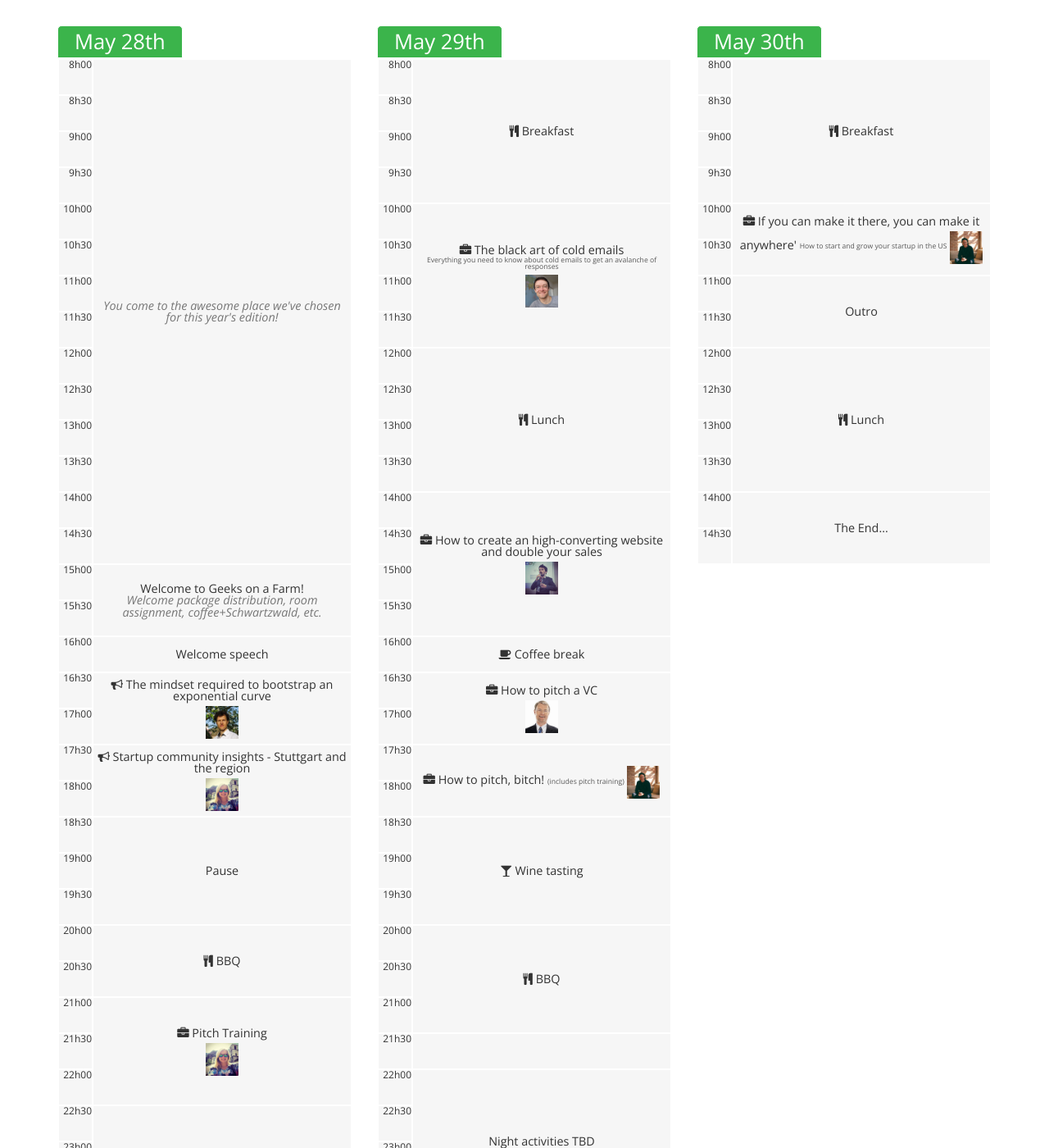
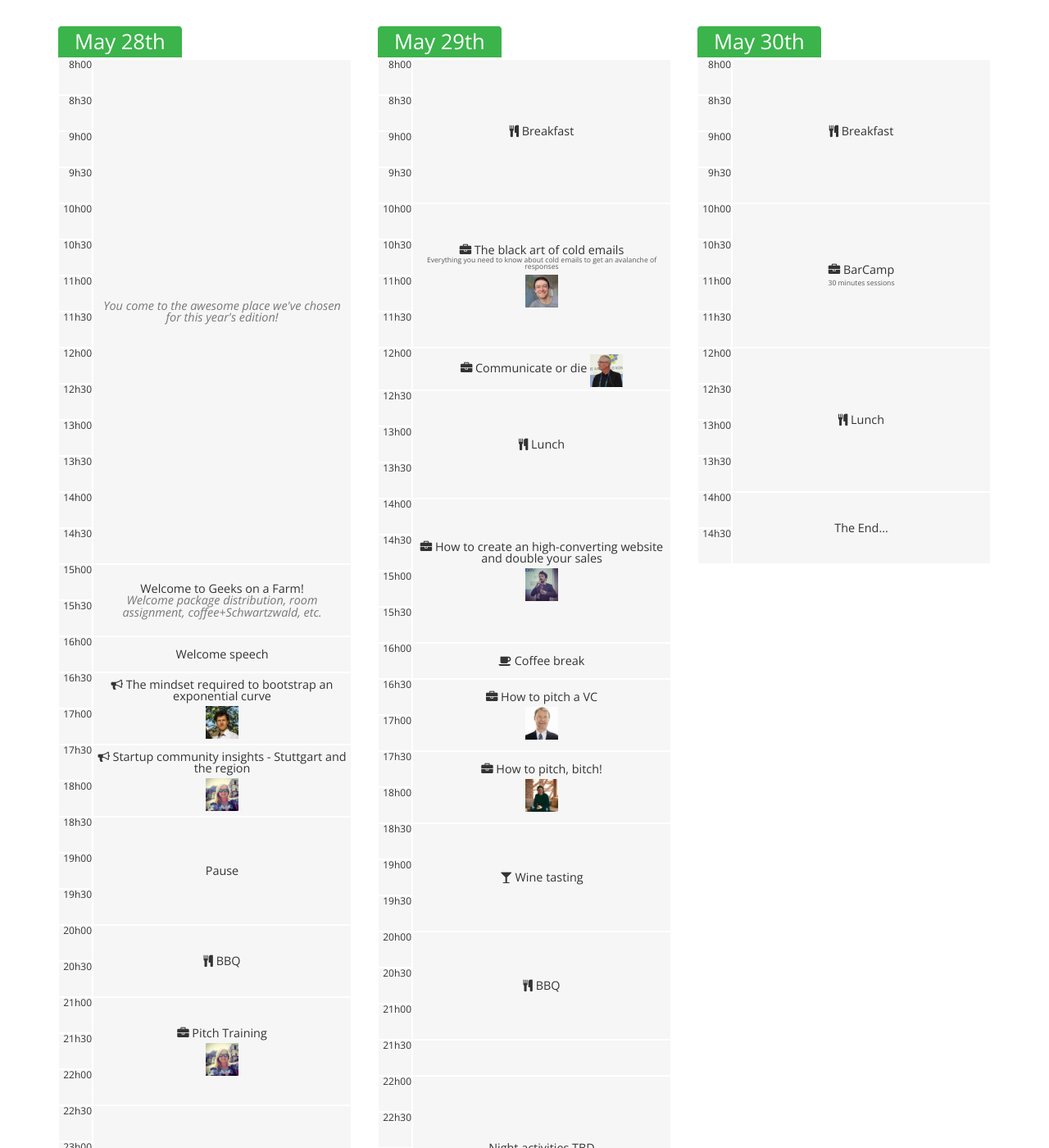
Before and after one commit to AlsaceDigitale/geeksonafarm_2015, a Jekyll site: the page built from index.html, in a window 1280 px wide and 1400 px high, scrolled down 1649 px. Shown: the whole window at 82% size. Built offline with Jekyll 4.4.1, drawn with Linux system fonts in a browser that asks for light colours; nearby versions of some CDN libraries; comment, search, counter and statistics services are not loaded.

Commit message:
small changes in schedule

```diff
--- a/_config.yml
+++ b/_config.yml
@@ -54,6 +54,11 @@ speakers:
     talk_description: "As a VC, Matthias is the best person to teach you how to pitch a VC :)"
     linkedin: https://de.linkedin.com/pub/matthias-hornberger/0/184/a51
     twitter: https://twitter.com/mho1960
+  - name: Claus-Eckhard Kraemer
+    title: "Aichwald Konferenz Organize, Flosoft Co-founder"
+    bio: ""
+    talk_title: "Communicate or die."
+    talk_description: ""
   - name: Thibaut Vincent
     title: Founder of Lemon Factory
     bio: "Thibault is the founder of [Lemon Factory](http://lemonfactory.fr/), a french conversion rate optimization agency. His key areas of expertise are conversion rate optimization, copywriting and website monetization.\n\nHe has written a best-selling book, published by Pearson, on how to make money with a website. And a second one on affiliate marketing. He speaks regularly at events, conferences and business schools (La Sorbonne, Inseec, SEO Camp Day, JCertif, etc.)."
--- a/_includes/day2.html
+++ b/_includes/day2.html
@@ -33,10 +33,15 @@
     </tr>
     <tr>
       <td>12h00</td>
-      <td rowspan="4" ><i class="fa fa-cutlery"></i> Lunch</td>
+      <td>
+        <i class="fa fa-briefcase"></i> Communicate or die
+        {% assign item = 'Claus-Eckhard Kraemer' %}
+        {% include speaker.html %}
+      </td>
     </tr>
     <tr>
       <td>12h30</td>
+      <td rowspan="3" ><i class="fa fa-cutlery"></i> Lunch</td>
     </tr>
     <tr>
       <td>13h00</td>
@@ -82,7 +87,7 @@
       <td>17h30</td>
       <td rowspan="2" >
         <i class="fa fa-briefcase"></i> How to pitch, bitch!
-        <small>(includes pitch training)</small>
+        <br/>
         {% assign item = 'Alexandre Winter' %}
         {% include speaker.html %}
       </td>
--- a/_includes/day3.html
+++ b/_includes/day3.html
@@ -15,11 +15,10 @@
     </tr>
     <tr>
       <td>10h00</td>
-      <td rowspan="2">
-        <i class="fa fa-briefcase"></i> If you can make it there, you can make it anywhere'
-        <small>How to start and grow your startup in the US</small>
-        {% assign item = 'Alexandre Winter' %}
-        {% include speaker.html %}
+      <td rowspan="4">
+        <i class="fa fa-briefcase"></i> BarCamp
+        <br/>
+        <small>30 minutes sessions</small>
       </td>
     </tr>
     <tr>
@@ -27,9 +26,6 @@
     </tr>
     <tr>
       <td>11h00</td>
-      <td rowspan="2" >
-        Outro
-      </td>
     </tr>
     <tr>
       <td>11h30</td>
```
Also changed, not shown: img/claus-eckhard_kraemer.jpg (added).
